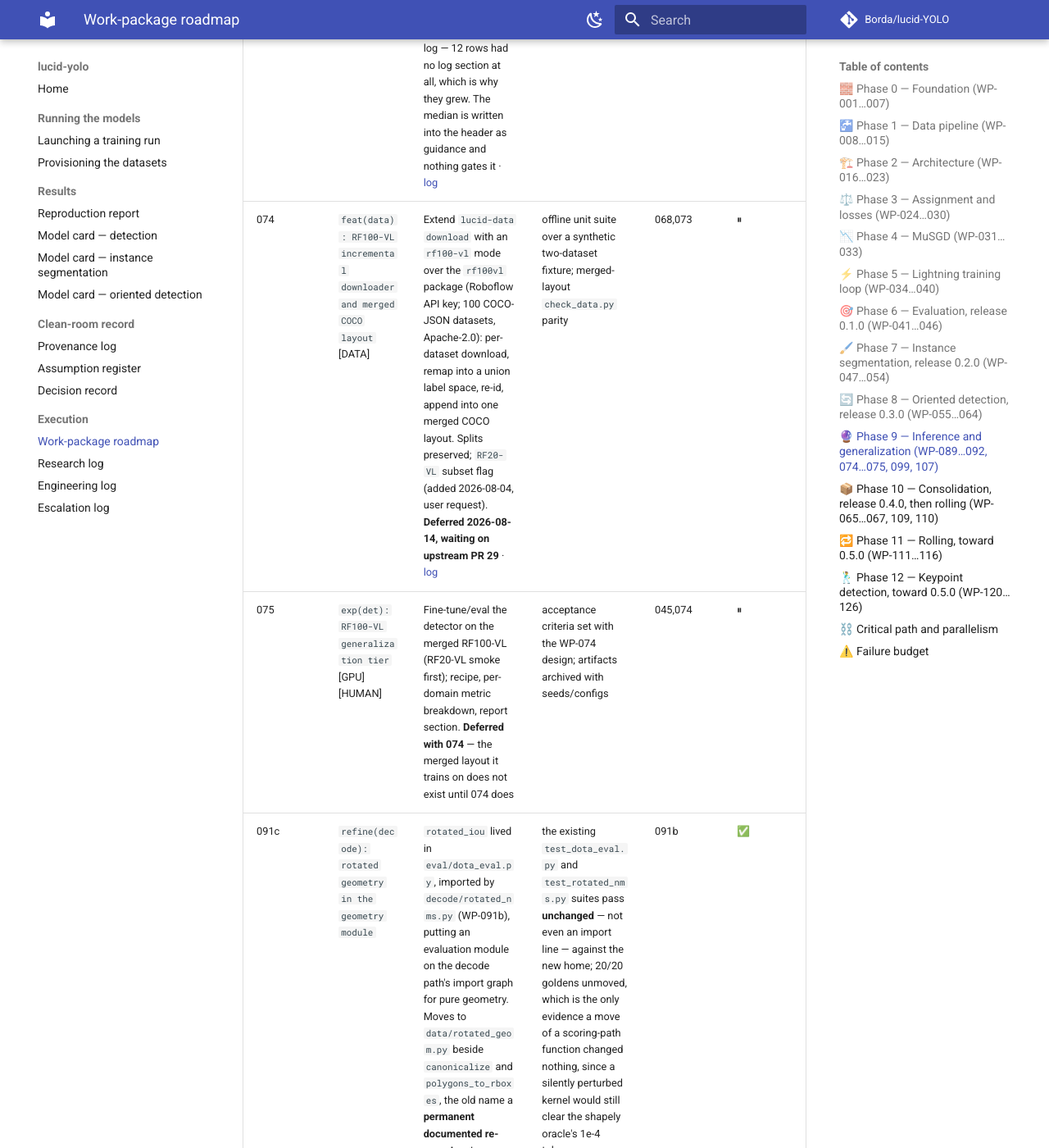
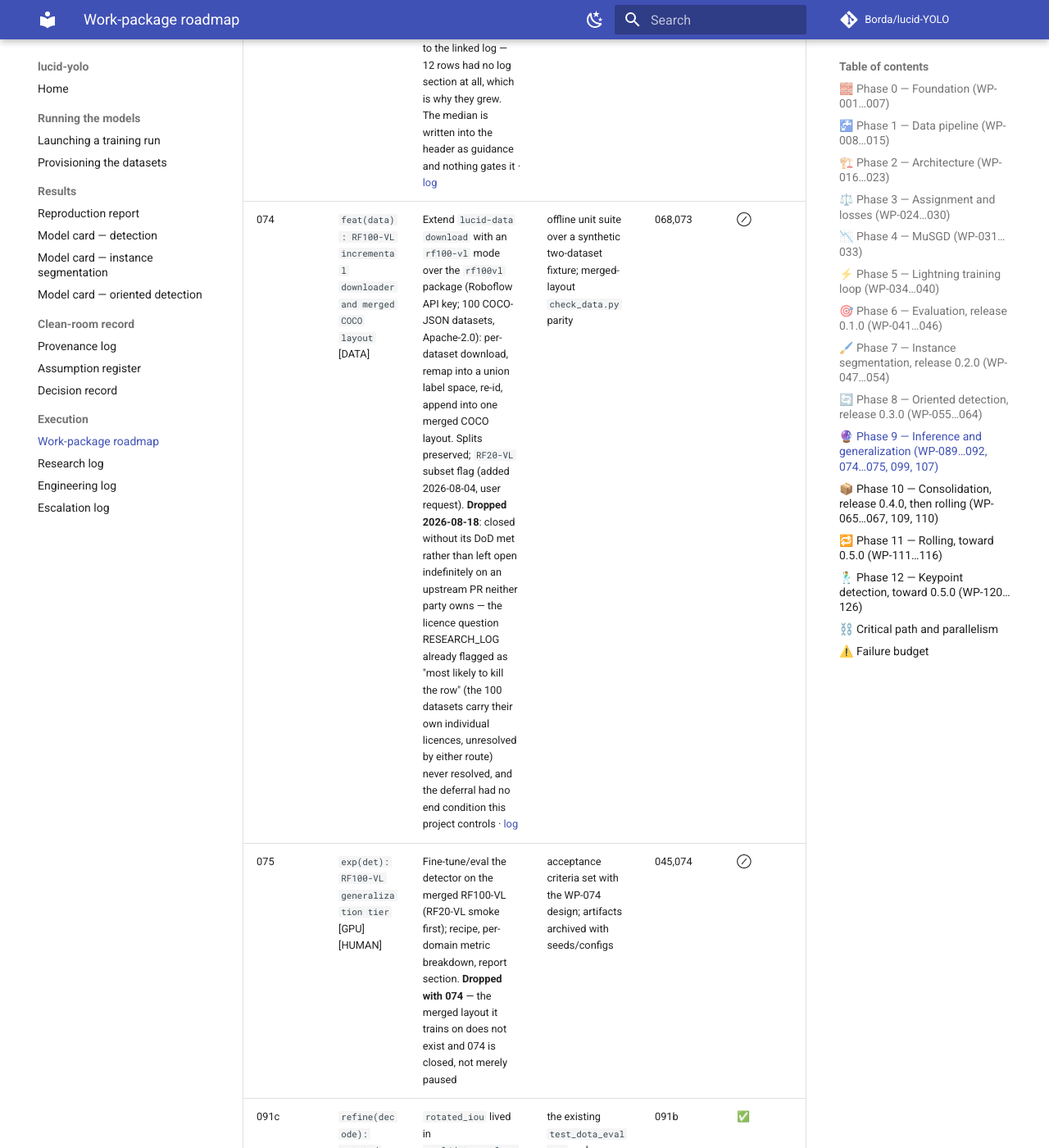
Before and after one commit to Borda/lucid-YOLO, an MkDocs documentation site: the page built from docs/ROADMAP.md, in a window 1280 px wide and 1400 px high, scrolled down 39840 px. Shown: the whole window at 82% size. Built offline with MkDocs 1.6.1 and Material for MkDocs 9.7.7, drawn with Linux system fonts in a browser that asks for light colours; comment, search, counter and statistics services are not loaded.

Commit message:
chore(roadmap): close the RF100-VL rows, dropped rather than deferred
074 and 075 had no end condition this project controls -- the deferral was pinned to an upstream PR neither party owns, and the licence question RESEARCH_LOG already named as the row's likeliest killer never resolved either. Left them open on ⏸ would mean carrying two indefinitely-stalled rows through every future roadmap read. Flipped to ⊘, the same status 046 already uses for a row closed without its DoD met, rather than backfilling a fake ✅ -- no downloader and no generalization run exist. RESEARCH_LOG's WP-074 entry gains a short closing note; its design and citations are left as-is for whoever reopens the tier.

WP: 074
Provenance: R1 blueprint sec. 3, this project's own roadmap status legend rather than a paper source
Assumptions: none
Gate: docs-only, no code touched; pre-commit run on both files green

---
Co-authored-by: claude[bot] <209825114+claude[bot]@users.noreply.github.com>

```diff
--- a/docs/ROADMAP.md
+++ b/docs/ROADMAP.md
@@ -170,8 +170,8 @@ Deliberately after all three task phases rather than inside each. A predict path
 | 093 | `fix(losses): stable angle regression for elongated boxes` | A22's angle gain revised 1.0 to 0.25 on a five-seed dose-response, taking the oriented overfit gate from 1 of 5 seeds clearing the 0.9 floor to 4 of 5, the run-to-run spread from 0.667 to 0.096, and the mean elongated angular error from 25.47 to 11.85 degrees · [log](RESEARCH_LOG.md#wp-093) | Mean absolute elongated-target angular residual below 15 degrees, and overfit-100 rotated mAP50 at or above 0.9. **Partially met, and the shortfall is recorded rather than dissolved**: 4 of 5 seeds, not 5 of 5 — seed 1 lands at 0.8638 with 19.84 degrees. Only dropping R1's angle term entirely reached 5 of 5, and that is a paper deviation the register does not authorise | 088 | ✅ |
 | 107 | `feat(eval): whole-image merge for overlapping tiles` | Tile detections mapped back to source coordinates through the A53 window provenance, seam duplicates resolved by **core ownership** (A59) — ownership, not suppression: nothing is ranked by confidence. The oriented evaluator reports both figures, per-tile and whole-image, cap lifted for the merged unit (A60). The step WP-064 owned and 0.3.0 shipped without · [log](RESEARCH_LOG.md#wp-107) | `tests/eval/test_tile_merge.py` — an object straddling a seam yields one detection, not two, and the duplicate it removes is worth a sixth of the score; a whole-image score over a single-tile image equals the per-tile score with no tolerance, on four metric keys each asserted strictly inside `(0, 1)` so the equality is not between saturated values; the one-shot-per-object cost pinned so it cannot be quietly fixed into NMS; the flattering residual measured at 0.165 of `map_50` rather than argued away | 064 | ✅ |
 | 108 | `docs(roadmap): the Scope column says what a package does` | Thirty-two Scope cells carried the reasoning behind their package rather than its scope, the worst at 1709 characters against a 286 median. Compressed toward that median, with what survives compression moved to the linked log — 12 rows had no log section at all, which is why they grew. The median is written into the header as guidance and nothing gates it · [log](ENGINEERING_LOG.md#wp-108) | `scripts/_tests/test_audit_docs_present.py` — the six-column and status gates still pass on every rewritten row, and the header's package count matches the table | 107 | ✅ |
-| 074 | `feat(data): RF100-VL incremental downloader and merged COCO layout` [DATA] | Extend `lucid-data download` with an `rf100-vl` mode over the `rf100vl` package (Roboflow API key; 100 COCO-JSON datasets, Apache-2.0): per-dataset download, remap into a union label space, re-id, append into one merged COCO layout. Splits preserved; `RF20-VL` subset flag (added 2026-08-04, user request). **Deferred 2026-08-14, waiting on upstream PR 29** · [log](RESEARCH_LOG.md#wp-074) | offline unit suite over a synthetic two-dataset fixture; merged-layout `check_data.py` parity | 068,073 | ⏸ |
-| 075 | `exp(det): RF100-VL generalization tier` [GPU][HUMAN] | Fine-tune/eval the detector on the merged RF100-VL (RF20-VL smoke first); recipe, per-domain metric breakdown, report section. **Deferred with 074** — the merged layout it trains on does not exist until 074 does | acceptance criteria set with the WP-074 design; artifacts archived with seeds/configs | 045,074 | ⏸ |
+| 074 | `feat(data): RF100-VL incremental downloader and merged COCO layout` [DATA] | Extend `lucid-data download` with an `rf100-vl` mode over the `rf100vl` package (Roboflow API key; 100 COCO-JSON datasets, Apache-2.0): per-dataset download, remap into a union label space, re-id, append into one merged COCO layout. Splits preserved; `RF20-VL` subset flag (added 2026-08-04, user request). **Dropped 2026-08-18**: closed without its DoD met rather than left open indefinitely on an upstream PR neither party owns — the licence question RESEARCH_LOG already flagged as "most likely to kill the row" (the 100 datasets carry their own individual licences, unresolved by either route) never resolved, and the deferral had no end condition this project controls · [log](RESEARCH_LOG.md#wp-074) | offline unit suite over a synthetic two-dataset fixture; merged-layout `check_data.py` parity | 068,073 | ⊘ |
+| 075 | `exp(det): RF100-VL generalization tier` [GPU][HUMAN] | Fine-tune/eval the detector on the merged RF100-VL (RF20-VL smoke first); recipe, per-domain metric breakdown, report section. **Dropped with 074** — the merged layout it trains on does not exist and 074 is closed, not merely paused | acceptance criteria set with the WP-074 design; artifacts archived with seeds/configs | 045,074 | ⊘ |
 | 091c | `refine(decode): rotated geometry in the geometry module` | `rotated_iou` lived in `eval/dota_eval.py`, imported by `decode/rotated_nms.py` (WP-091b), putting an evaluation module on the decode path's import graph for pure geometry. Moves to `data/rotated_geom.py` beside `canonicalize` and `polygons_to_rboxes`, the old name a **permanent documented re-export**, not a deprecation. The precision argument travels with it · [log](RESEARCH_LOG.md#wp-091c) | the existing `test_dota_eval.py` and `test_rotated_nms.py` suites pass **unchanged** — not even an import line — against the new home; 20/20 goldens unmoved, which is the only evidence a move of a scoring-path function changed nothing, since a silently perturbed kernel would still clear the shapely oracle's 1e-4 tolerance | 091b | ✅ |
 | 091d | `refine(data): one rotated-box shape check` | Two private validators in `rotated_geom.py` doing one job, differing only in the letter naming the row count. `_check_rboxes` is deleted and `rotated_iou` guards through `_check_2d`, so every rejection the module raises spells that count `N`; the pinned regex in `tests/eval/test_dota_eval.py` moves with it and gains the argument name · [log](RESEARCH_LOG.md#wp-091d) | `tests/data/test_rotated_geom.py` and `tests/eval/test_dota_eval.py` agree on one message; a malformed input still names the offending shape | 091c | ✅ |
 | 091e | `refine(losses): the shape a loss will accept` | `losses/probiou.py`'s `_check_rboxes` passes **arbitrary leading dimensions** where `rotated_geom` requires exactly 2-D, and the looser form is kept: the arithmetic is elementwise, so a pairwise `(4, 1, 5)` against `(1, 3, 5)` is well defined. The message tail is pinned, and a four-dimensional plant asserts the divergence rather than leaving it inferred · [log](RESEARCH_LOG.md#wp-091e) | a plant with a genuine extra leading dimension states which way the contract was settled — accepted, or rejected with the shape named; the tail pinned once decided, so the next reader cannot re-open it by accident | 091d | ✅ |
```
Also changed, not shown: docs/RESEARCH_LOG.md (+2 -0 lines).
